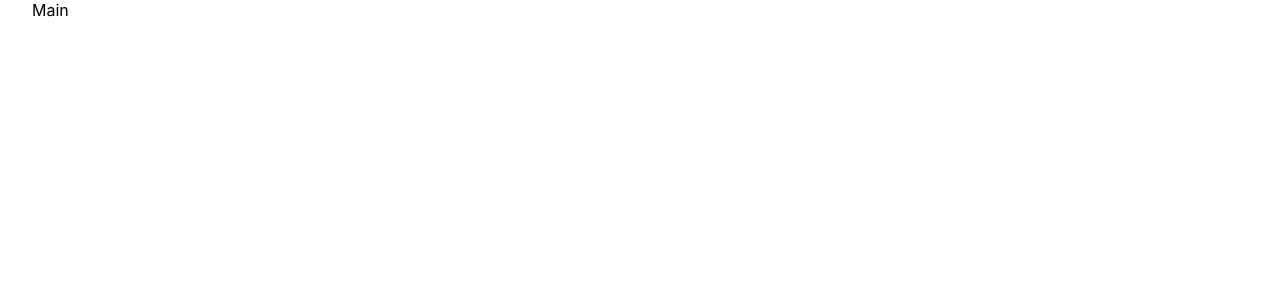
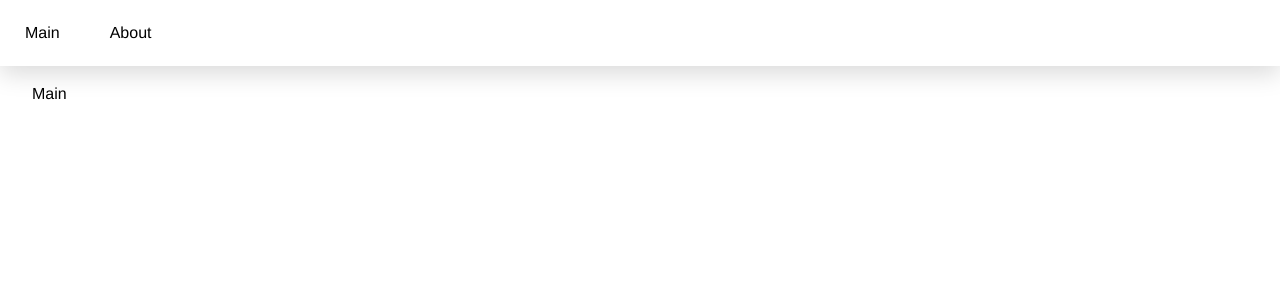
Before and after one commit to hellojaehyeok/NextTs, a Next.js app in the folder next-ts/: page / in a window 1280 px wide. Shown: the top 300 px of the page. Built offline with nearby package versions, Linux system fonts and the light colour scheme.

Commit message:
Feat: scss설치, 헤더 스타일링

```diff
--- /dev/null
+++ b/next-ts/components/common/header.tsx
@@ -0,0 +1,19 @@
+import React from "react";
+
+const Header = ({}) => {
+  const headerListArr: string[] = ["Main", "About"];
+
+  return (
+    <div className="header">
+      <ul className="header__list">
+        {headerListArr.map((item, index) => (
+          <li className="header__list_El" key={index}>
+            <a>{item}</a>
+          </li>
+        ))}
+      </ul>
+    </div>
+  );
+};
+
+export default Header;
--- a/next-ts/next.config.js
+++ b/next-ts/next.config.js
@@ -1,6 +1,11 @@
+const path = require("path");
+
 /** @type {import('next').NextConfig} */
 const nextConfig = {
   reactStrictMode: true,
-}
+  sassOptions: {
+    includePaths: [path.join(__dirname, "styles")],
+  },
+};
 
-module.exports = nextConfig
+module.exports = nextConfig;
--- a/next-ts/package.json
+++ b/next-ts/package.json
@@ -11,7 +11,8 @@
   "dependencies": {
     "next": "12.1.5",
     "react": "18.0.0",
-    "react-dom": "18.0.0"
+    "react-dom": "18.0.0",
+    "sass": "^1.50.1"
   },
   "devDependencies": {
     "@types/node": "17.0.25",
--- a/next-ts/pages/_app.tsx
+++ b/next-ts/pages/_app.tsx
@@ -1,8 +1,14 @@
-import '../styles/globals.css'
-import type { AppProps } from 'next/app'
-
+import "../styles/globals.css";
+import type { AppProps } from "next/app";
+import "../sass/app.scss";
+import Header from "../components/common/header";
 function MyApp({ Component, pageProps }: AppProps) {
-  return <Component {...pageProps} />
+  return (
+    <>
+      <Header />
+      <Component {...pageProps} />
+    </>
+  );
 }
 
-export default MyApp
+export default MyApp;
--- a/next-ts/pages/index.tsx
+++ b/next-ts/pages/index.tsx
@@ -1,6 +1,4 @@
 import type { NextPage } from "next";
-import Head from "next/head";
-import Image from "next/image";
 import styles from "../styles/Home.module.css";
 
 const Home: NextPage = () => {
--- /dev/null
+++ b/next-ts/sass/app.scss
@@ -0,0 +1,2 @@
+@import "./header/styles.scss";
+@import "./reset.scss";
--- /dev/null
+++ b/next-ts/sass/color.scss
@@ -0,0 +1 @@
+$grey200: #dbdbdb;
--- /dev/null
+++ b/next-ts/sass/header/styles.scss
@@ -0,0 +1,13 @@
+@import "../color.scss";
+
+.header {
+  box-shadow: $grey200 0px 8px 24px;
+  margin-bottom: 20px;
+}
+.header__list {
+  display: flex;
+}
+.header__list_El {
+  padding: 25px;
+  cursor: pointer;
+}
--- /dev/null
+++ b/next-ts/sass/reset.scss
@@ -0,0 +1,141 @@
+html,
+body,
+div,
+span,
+applet,
+object,
+iframe,
+h1,
+h2,
+h3,
+h4,
+h5,
+h6,
+p,
+blockquote,
+pre,
+a,
+abbr,
+acronym,
+address,
+big,
+cite,
+code,
+del,
+dfn,
+em,
+img,
+ins,
+kbd,
+q,
+s,
+samp,
+small,
+strike,
+strong,
+sub,
+sup,
+tt,
+var,
+b,
+u,
+i,
+center,
+dl,
+dt,
+dd,
+ol,
+ul,
+li,
+fieldset,
+form,
+label,
+legend,
+table,
+caption,
+tbody,
+tfoot,
+thead,
+tr,
+th,
+td,
+article,
+aside,
+canvas,
+details,
+embed,
+figure,
+figcaption,
+footer,
+header,
+hgroup,
+menu,
+nav,
+output,
+ruby,
+section,
+summary,
+time,
+mark,
+audio,
+video,
+input,
+button {
+  margin: 0;
+  padding: 0;
+  border: 0;
+  font-size: 100%;
+  vertical-align: baseline;
+  box-sizing: border-box;
+  font-family: "AppleSDGothicNeo", "Helvetica", "NanumBarunGothic";
+}
+
+article,
+aside,
+details,
+figcaption,
+figure,
+footer,
+header,
+hgroup,
+menu,
+nav,
+section {
+  display: block;
+}
+body {
+  line-height: 1;
+}
+ol,
+ul {
+  list-style: none;
+}
+blockquote,
+q {
+  quotes: none;
+}
+blockquote:before,
+blockquote:after,
+q:before,
+q:after {
+  content: "";
+  content: none;
+}
+table {
+  border-collapse: collapse;
+  border-spacing: 0;
+}
+a {
+  color: #000;
+  text-decoration: none;
+  outline: none;
+}
+a:hover,
+a:active {
+  text-decoration: none;
+  color: #000;
+}
+input {
+  border: 0;
+  outline: none;
+}
```
Also changed, not shown: 2 other files (tests, documents, lock files or other folders).
